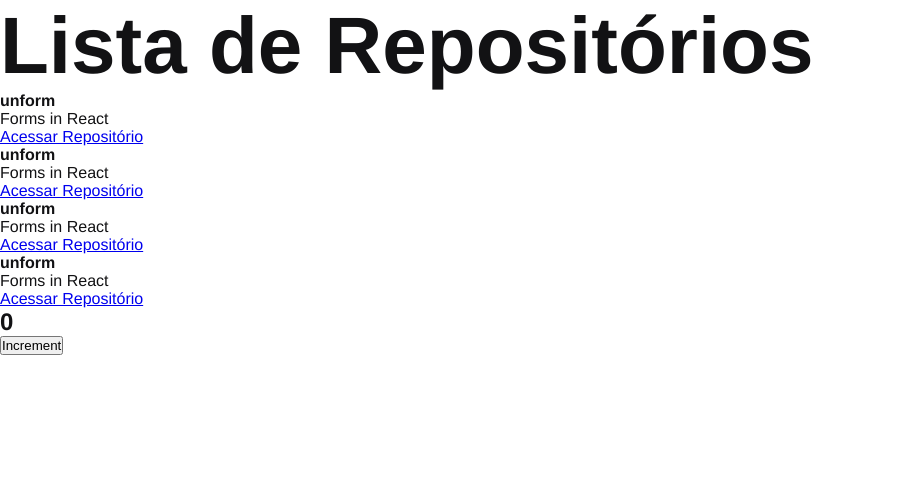
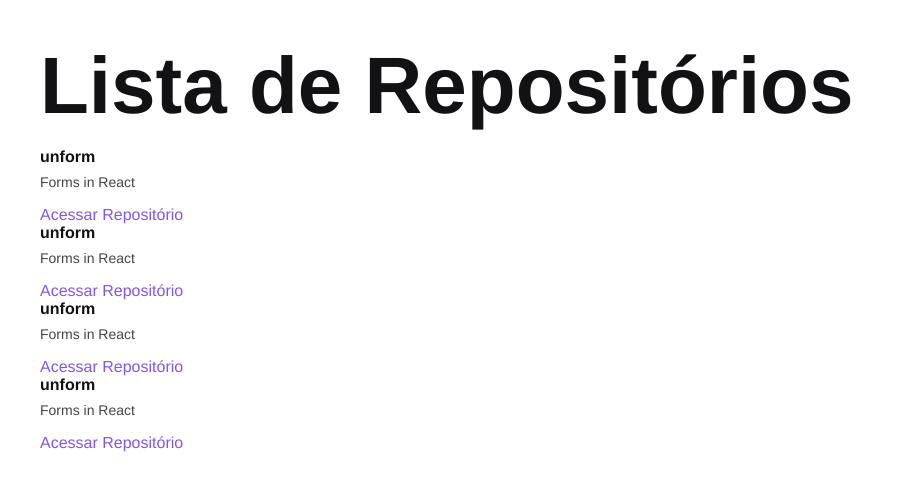
Before and after one commit to RacconWebFenix/01-github-exlorer, a React app: page / in a window 1280 px wide. Shown: the top 490 px of the page, without its empty margins (0-914 px from the left). Built offline with nearby package versions, Linux system fonts and the light colour scheme.

Commit message:
Estilização da listagem

```diff
--- a/src/App.jsx
+++ b/src/App.jsx
@@ -1,4 +1,3 @@
-import { Counter } from "./components/Counter";
 import { RepositoryList } from "./components/RepositoriesList";
 import "./styles/global.scss";
 
@@ -6,7 +5,6 @@
   return (
     <>
       <RepositoryList />
-      <Counter />
     </>
   );
 }
--- a/src/components/Counter.jsx
+++ /dev/null
@@ -1,18 +0,0 @@
-import { useState } from "react";
-
-export function Counter() {
-  const [counter, setCounter] = useState(0);
-
-  function increment() {
-    setCounter(counter + 1);
-  }
-
-  return (
-    <div>
-      <h2>{counter}</h2>
-      <button type="button" onClick={increment}>
-        Increment
-      </button>
-    </div>
-  );
-}
--- a/src/components/RepositoriesList.jsx
+++ b/src/components/RepositoriesList.jsx
@@ -1,6 +1,6 @@
 import { RepositoryItem } from "./RepositoryItem";
 
-const repositoryName = "unform2";
+import "../styles/repositories.scss";
 
 const repository = {
   name: "unform",
@@ -10,7 +10,7 @@
 
 export function RepositoryList() {
   return (
-    <section className="repositoryList">
+    <section className="repository-list">
       <h1>Lista de Repositórios</h1>
       <ul>
         <RepositoryItem repository={repository} />
--- /dev/null
+++ b/src/styles/repositories.scss
@@ -0,0 +1,30 @@
+section.repository-list {
+    margin: 40px;
+
+    h1 {
+        margin-bottom: 16px;
+    }
+
+    ul{
+        list-style: none;
+
+        & + li {
+          margin-top: 20px;
+        }
+
+        p {
+            font-size: 14px;
+            color: #444;
+            margin-top: 8px;
+        }
+
+        a {
+            display: inline-block;
+            margin-top: 16px;
+            text-decoration: none;
+            color: #8257e6;
+        }
+
+    }
+
+}
```
